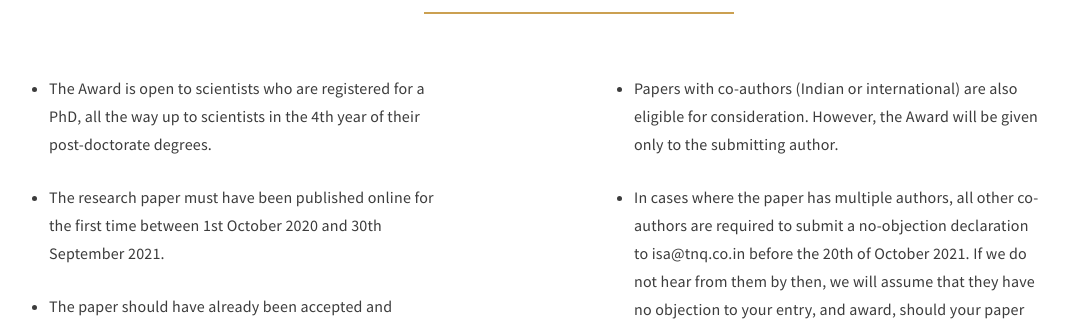
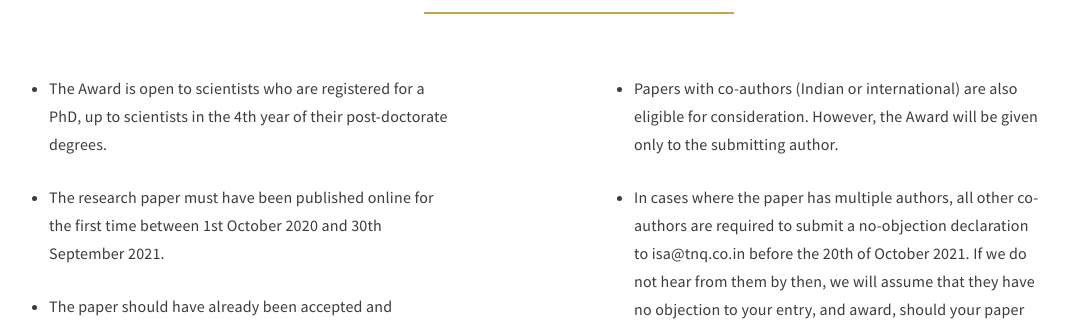
Before and after one commit to vivekfpc/tnq-isa, a PHP site: page / in a window 1280 px wide. Shown: the part 3606-3929 px from the top of the page, without its empty margins (61-1130 px from the left). Run offline with PHP 8.4, Linux system fonts and the light colour scheme; some libraries are stand-ins or nearby versions.

Commit message:
final changes

```diff
--- a/index.php
+++ b/index.php
@@ -243,7 +243,7 @@
 				<div class="col-lg-6 col-md-6 col-sm-6 col-xs-12">
 
 					<ul>
-						<li class="text-animate">The Award is open to scientists who are registered for a PhD, all the way up to scientists in the 4th year of their post-doctorate degrees.</li>
+						<li class="text-animate">The Award is open to scientists who are registered for a PhD, up to scientists in the 4th year of their post-doctorate degrees.</li>
 
 						<li class="text-animate">The research paper must have been published online for the first time between 1st October 2020 and 30th September 2021.</li>
 
```
